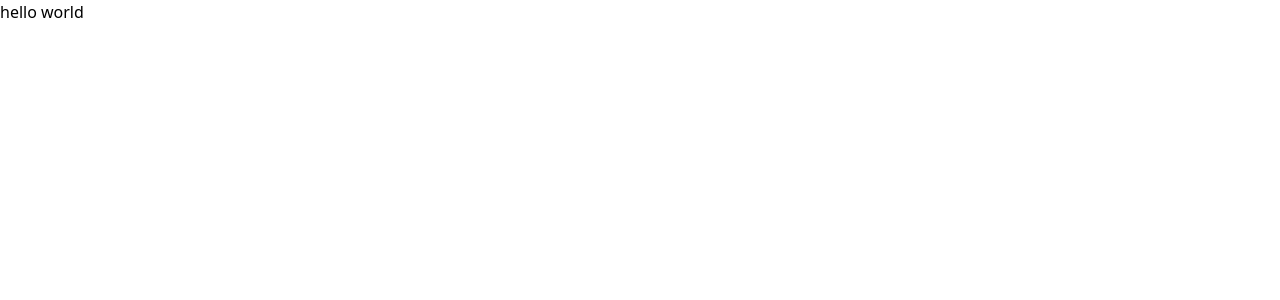
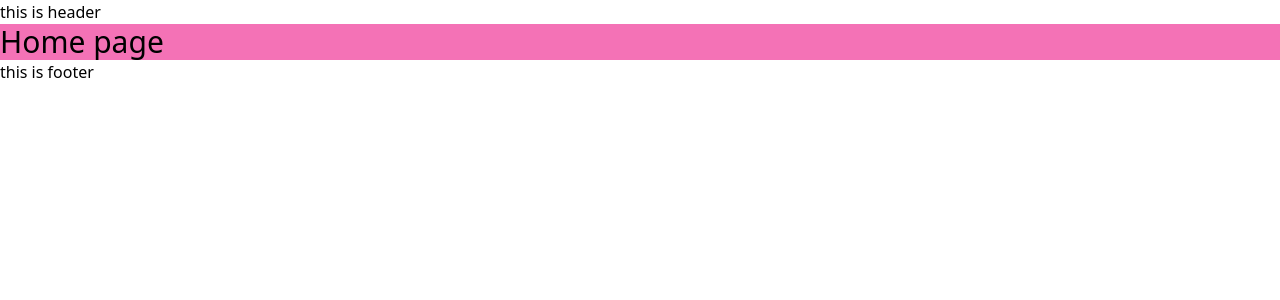
Before and after one commit to mary9978/car-rent, a React (Vite) app: page / in a window 1280 px wide. Shown: the top 300 px of the page. Built offline with nearby package versions, Linux system fonts and the light colour scheme.

Commit message:
initial react router dom and base layout

```diff
--- a/index.html
+++ b/index.html
@@ -4,7 +4,7 @@
     <meta charset="UTF-8" />
     <link rel="icon" type="image/svg+xml" href="/vite.svg" />
     <meta name="viewport" content="width=device-width, initial-scale=1.0" />
-    <title>Vite + React</title>
+    <title>MORENT</title>
   </head>
   <body>
     <div id="root"></div>
--- a/src/App.jsx
+++ b/src/App.jsx
@@ -1,15 +1,19 @@
-import { useState } from 'react'
-import reactLogo from './assets/react.svg'
-import viteLogo from '/vite.svg'
+
 import './App.css'
+import {BrowserRouter , Routes , Route} from "react-router-dom";
+import Home from './pages/Home';
 
 function App() {
-  const [count, setCount] = useState(0)
+
 
   return (
-    <>
-      <h1>hello world</h1>
-    </>
+    <BrowserRouter>
+        <Routes>
+            <Route path="/" element={<Home />} />
+            <Route path='/login' element={<h1>Login page</h1>}/>
+            <Route path="*" element={<h1>not found</h1>} />
+        </Routes>
+    </BrowserRouter>
   )
 }
 
--- /dev/null
+++ b/src/pages/Home.jsx
@@ -0,0 +1,10 @@
+import Layout from "./Layout";
+
+const Home = () => {
+  return (
+      <Layout>
+        <h1 className="text-3xl bg-pink-400">Home page</h1>
+      </Layout>
+      );
+}
+export default Home;
--- /dev/null
+++ b/src/pages/Layout.jsx
@@ -0,0 +1,11 @@
+const Layout = ({children}) => {
+    return (
+        <>
+            <h1>this is header</h1>
+            {children}
+            <h1>this is footer</h1>
+        </>
+     );
+}
+
+export default Layout;
```
